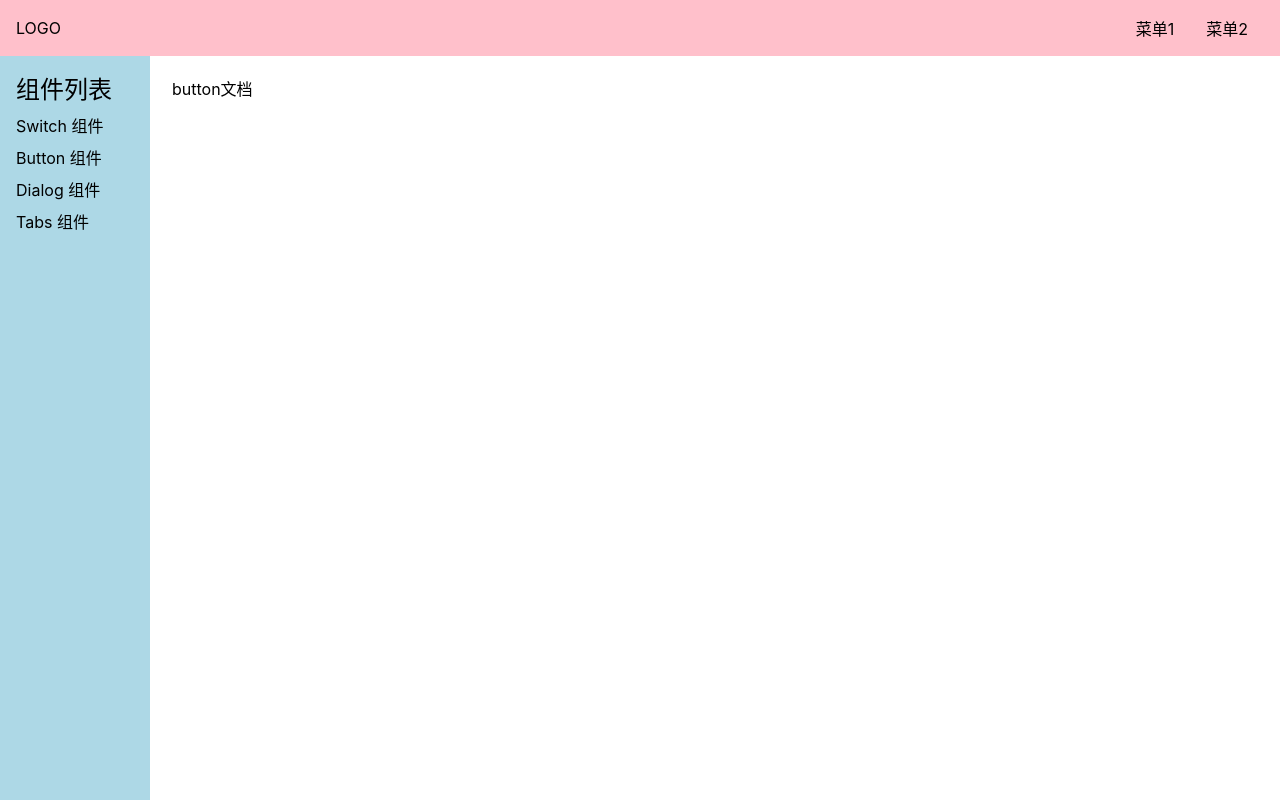
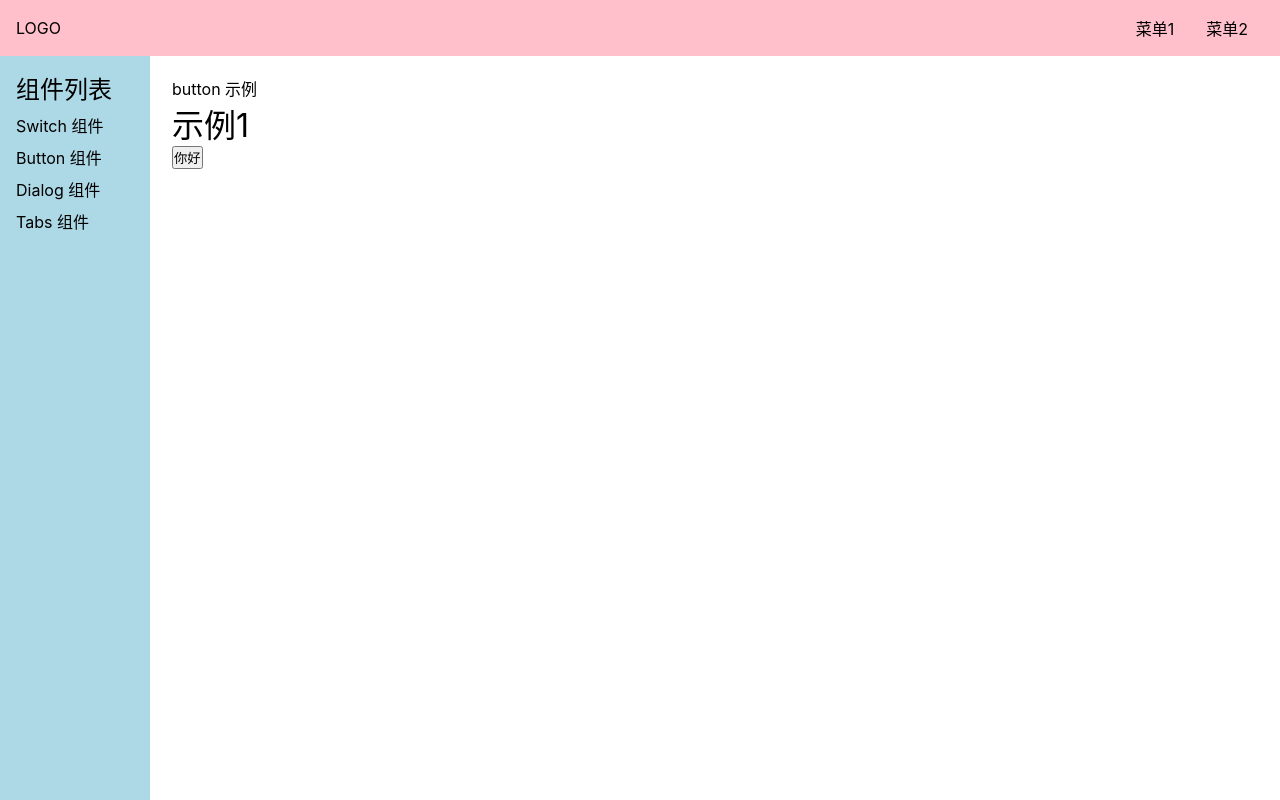
Before and after one commit to HHuangYQ/vue3-ui-Component-library, a Vue app: page /doc/button in a window 1280 px wide. Built offline with nearby package versions, Linux system fonts and the light colour scheme.

Commit message:
创建Buttons组件

```diff
--- a/src/components/ButtonDemo.vue
+++ b/src/components/ButtonDemo.vue
@@ -1,12 +1,14 @@
 <template>
     <div>
-       button文档
+        button 示例
     </div>
+    <h1>示例1</h1>
+    <Buttons>你好</Buttons>
 </template>
 
-
 <script lang="ts">
+import Buttons from '../lib/Buttons.vue'
 export default{
-
+    components:{Buttons}
 }
 </script>
--- /dev/null
+++ b/src/lib/Buttons.vue
@@ -0,0 +1,5 @@
+<template>
+    <button>
+        <slot/>
+    </button>
+</template>
```
